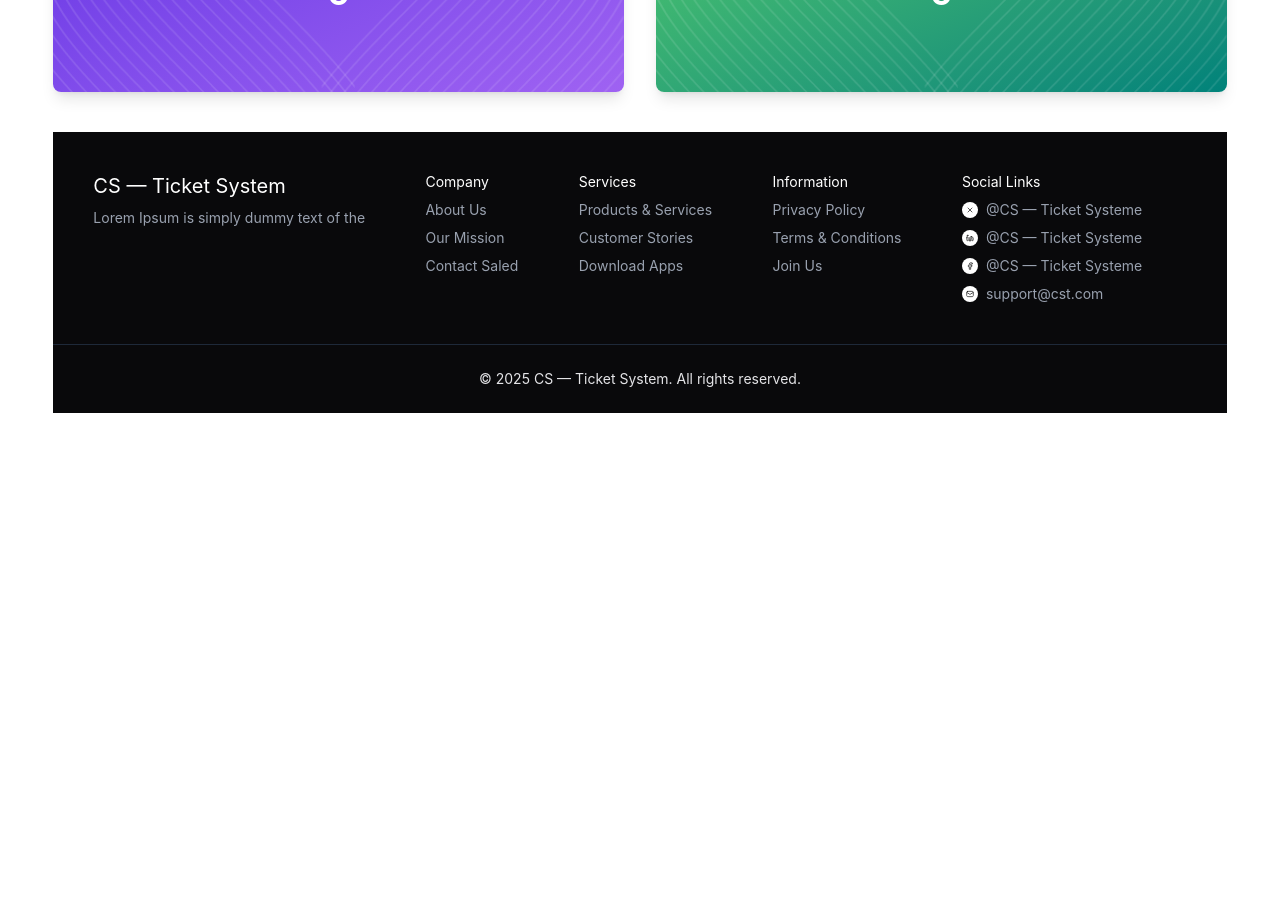
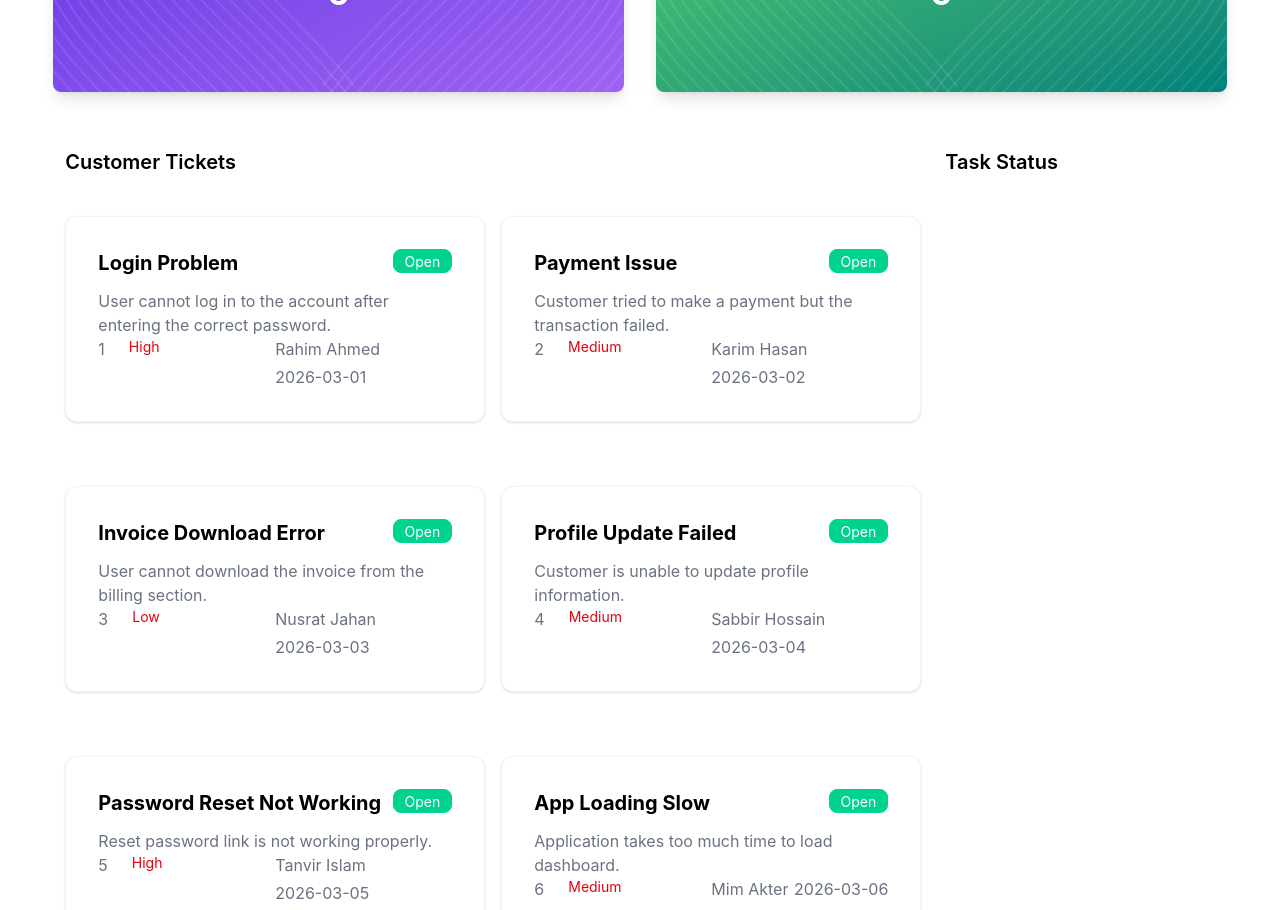
Before and after one commit to kanikanoorsathi/Mission-Restart-A2, a React (Vite) app: page / in a window 1280 px wide. Shown: the part 300-1210 px from the top of the page. Before the commit the page ends 800 px from the top, so only its background shows below. Built offline with nearby package versions, Linux system fonts and the light colour scheme.

Commit message:
TicketCard added

```diff
--- a/public/tickets.json
+++ b/public/tickets.json
@@ -1,140 +1,110 @@
 [
   {
     "id": 1,
-        "title": "Login Issue",
-        "description": "User cannot login to the account using correct credentials.",
-        "customer": "Rahim Uddin",
+    "title": "Login Problem",
+    "description": "User cannot log in to the account after entering the correct password.",
+    "customer": "Rahim Ahmed",
     "priority": "High",
-        "status": "In Progress",
+    "status": "Open",
     "createdAt": "2026-03-01"
   },
-
   {
     "id": 2,
-        "title": "Payment Failed",
-        "description": "Customer payment failed during checkout process.",
-        "customer": "Karim Ahmed",
-        "priority": "High",
+    "title": "Payment Issue",
+    "description": "Customer tried to make a payment but the transaction failed.",
+    "customer": "Karim Hasan",
+    "priority": "Medium",
     "status": "Open",
     "createdAt": "2026-03-02"
   },
-
   {
     "id": 3,
-        "title": "Password Reset",
-        "description": "Customer requested password reset but email not received.",
+    "title": "Invoice Download Error",
+    "description": "User cannot download the invoice from the billing section.",
     "customer": "Nusrat Jahan",
-        "priority": "Medium",
-        "status": "Resolved",
-        "createdAt": "2026-03-01"
-    },
-
-    {
-        "id": 4,
-        "title": "Page Loading Slow",
-        "description": "Dashboard page is loading very slowly.",
-        "customer": "Tanvir Hasan",
     "priority": "Low",
-        "status": "In Progress",
-        "createdAt": "2026-02-28"
-    },
-{
-"id": 5,
-"title": "Profile Update Error",
-"description": "Customer unable to update profile information.",
-"customer": "Sadia Akter",
-"priority": "Medium",
     "status": "Open",
     "createdAt": "2026-03-03"
   },
   {
-"id": 6,
-"title": "Notification Not Working",
-"description": "User not receiving notifications after updates.",
-"customer": "Imran Hossain",
-"priority": "Low",
-"status": "Resolved",
-"createdAt": "2026-02-27"
-},
-{
-"id": 7,
-"title": "App Crash",
-"description": "Mobile app crashes when opening settings.",
-"customer": "Farzana Rahman",
-"priority": "High",
-"status": "In Progress",
-"createdAt": "2026-03-02"
-},
-{
-"id": 8,
-"title": "Search Not Working",
-"description": "Search function returns no results even for valid queries.",
-"customer": "Jahid Hasan",
+    "id": 4,
+    "title": "Profile Update Failed",
+    "description": "Customer is unable to update profile information.",
+    "customer": "Sabbir Hossain",
     "priority": "Medium",
-"status": "Open",
-"createdAt": "2026-03-03"
-},
-{
-"id": 9,
-"title": "Order History Missing",
-"description": "Customer cannot see previous order history.",
-"customer": "Mim Akter",
-"priority": "High",
-"status": "In Progress",
-"createdAt": "2026-03-01"
-},
-{
-"id": 10,
-"title": "UI Alignment Problem",
-"description": "Buttons overlapping on small screen devices.",
-"customer": "Shakil Ahmed",
-"priority": "Low",
-"status": "Resolved",
-"createdAt": "2026-02-25"
-},
-{
-"id": 11,
-"title": "Email Verification Issue",
-"description": "Verification email link not working.",
-"customer": "Rafiul Islam",
-"priority": "Medium",
-"status": "Open",
-"createdAt": "2026-03-04"
-},
-{
-"id": 12,
-"title": "Checkout Button Disabled",
-"description": "Checkout button remains disabled even after filling details.",
-"customer": "Sumaiya Khan",
-"priority": "High",
     "status": "In Progress",
     "createdAt": "2026-03-04"
   },
   {
-"id": 13,
-"title": "Image Upload Failed",
-"description": "User cannot upload profile picture.",
-"customer": "Mahmud Hasan",
-"priority": "Low",
-"status": "Resolved",
-"createdAt": "2026-02-26"
+    "id": 5,
+    "title": "Password Reset Not Working",
+    "description": "Reset password link is not working properly.",
+    "customer": "Tanvir Islam",
+    "priority": "High",
+    "status": "Open",
+    "createdAt": "2026-03-05"
   },
   {
-"id": 14,
-"title": "Language Change Bug",
-"description": "Language settings reset automatically.",
-"customer": "Arifa Sultana",
+    "id": 6,
+    "title": "App Loading Slow",
+    "description": "Application takes too much time to load dashboard.",
+    "customer": "Mim Akter",
     "priority": "Medium",
     "status": "Open",
-"createdAt": "2026-03-03"
+    "createdAt": "2026-03-06"
   },
   {
-"id": 15,
-"title": "Logout Problem",
-"description": "User cannot logout from mobile device.",
-"customer": "Sabbir Hossain",
+    "id": 7,
+    "title": "Notification Not Received",
+    "description": "User is not receiving email notifications.",
+    "customer": "Arif Khan",
     "priority": "Low",
-"status": "Resolved",
-"createdAt": "2026-02-24"
+    "status": "Open",
+    "createdAt": "2026-03-07"
+  },
+  {
+    "id": 8,
+    "title": "Order Status Not Updating",
+    "description": "Customer cannot see updated order status in dashboard.",
+    "customer": "Shila Rahman",
+    "priority": "Medium",
+    "status": "In Progress",
+    "createdAt": "2026-03-08"
+  },
+  {
+    "id": 9,
+    "title": "Account Verification Problem",
+    "description": "User did not receive the account verification email.",
+    "customer": "Rafi Mahmud",
+    "priority": "High",
+    "status": "Open",
+    "createdAt": "2026-03-09"
+  },
+  {
+    "id": 10,
+    "title": "Unable to Upload File",
+    "description": "Customer cannot upload files in the document section.",
+    "customer": "Sumaiya Islam",
+    "priority": "Low",
+    "status": "Open",
+    "createdAt": "2026-03-10"
+  },
+  {
+    "id": 11,
+    "title": "Subscription Renewal Error",
+    "description": "Subscription renewal failed during payment.",
+    "customer": "Imran Hossain",
+    "priority": "Medium",
+    "status": "Open",
+    "createdAt": "2026-03-11"
+  },
+  {
+    "id": 12,
+    "title": "Dashboard Data Not Showing",
+    "description": "User cannot see analytics data on the dashboard.",
+    "customer": "Tania Akter",
+    "priority": "High",
+    "status": "Open",
+    "createdAt": "2026-03-12"
   }
 ]
--- a/src/App.jsx
+++ b/src/App.jsx
@@ -3,6 +3,7 @@ import "./App.css";
 import Footer from './components/Footer/Footer'
 import Navbar from "./components/Navbar/Navbar";
 import Banner from "./components/Banner/Banner"
+import Main from "./components/Main/Main";
 
 function App() {
 
@@ -11,6 +12,7 @@ function App() {
     <div className="w-full lg:w-11/12 mx-auto">
       <Navbar></Navbar>
       <Banner></Banner>
+      <Main></Main>
       <Footer></Footer>
     </div>
 
--- /dev/null
+++ b/src/components/Main/Main.jsx
@@ -0,0 +1,26 @@
+import React, { Suspense } from 'react';
+import TicketCard from '../TicketCard/TicketCard';
+// import TicketCard from '../TicketCard/TicketCard';
+
+const ticktCardPromise = fetch('tickets.json')
+.then(res => res.json());
+
+const Main = () => {
+    return (
+        <div className='grid grid-cols-1 lg:grid-cols-4 gap-6 mx-auto px-3'>
+            <div className='lg:col-span-3'>
+                <h2 className='font-semibold text-xl text-black my-4'>Customer Tickets</h2>
+                <Suspense fallback={<h3>card data loading</h3>}>
+                    <TicketCard ticktCardPromise={ticktCardPromise}></TicketCard>
+                </Suspense>
+
+            </div>
+            <div>
+                <h2 className='font-semibold text-xl text-black my-4'>Task Status</h2>
+            </div>
+
+        </div>
+    );
+};
+
+export default Main;
--- /dev/null
+++ b/src/components/Ticket/Ticket.jsx
@@ -0,0 +1,28 @@
+import React from 'react';
+
+const Ticket = ({ticket}) => {
+    console.log(ticket)
+    return (
+        <div className="bg-white p-8 rounded-xl shadow-sm border border-gray-100 my-6">
+            <div className='flex flex-wrap justify-between mb-3'>
+                <h3 className='font-bold text-xl text-black'>{ticket.title}</h3>
+                <span className='badge badge-success text-white '>Open</span>
+            </div>
+            <p className='font-normal text-gray-500 text-base'>{ticket.description}</p>
+            <div className='grid grid-cols-2'>
+                <div className='flex justify-start'>
+                    <p className='font-normal text-gray-500 text-base mr-6'>{ticket.id}</p>
+                    <p className='font-normal text-red-600 text-sm'>{ticket.priority}</p>
+                </div>
+                <div className='flex flex-wrap justify-between gap-1'>
+                    <p className='font-normal text-gray-500 text-base'>{ticket.customer}</p>
+                    <p className='font-normal text-gray-500 text-base'>{ticket.createdAt}</p>
+
+                </div>
+            </div>
+
+        </div>
+    );
+};
+
+export default Ticket;
--- /dev/null
+++ b/src/components/TicketCard/TicketCard.jsx
@@ -0,0 +1,21 @@
+import React, { use } from 'react';
+import Ticket from '../Ticket/Ticket';
+
+const TicketCard = ({ticktCardPromise}) => {
+    const ticketCard = use(ticktCardPromise);
+   // console.log(ticketCard);
+    return (
+        <div>
+            {/* <h3>TicketCart: {ticketCard.length}</h3> */}
+
+            <div className='grid grid-cols-1 md:grid-cols-2 gap-4'>
+                {
+                    ticketCard.map( ticket => <Ticket key ={ticket.id} ticket={ticket}></Ticket>)
+                }
+            </div>
+
+        </div>
+    );
+};
+
+export default TicketCard;
```
Lines whose indentation alone changed are shown as unchanged.
